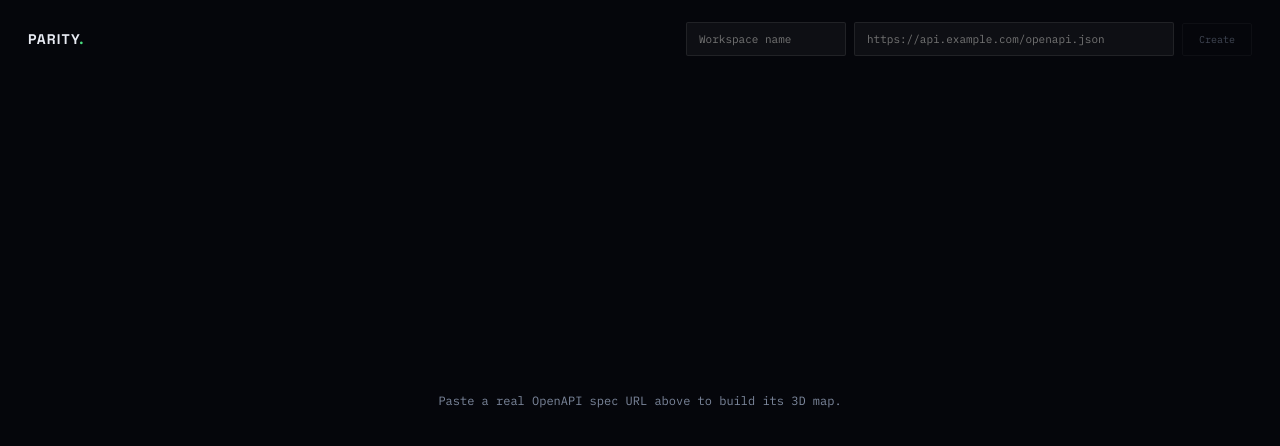
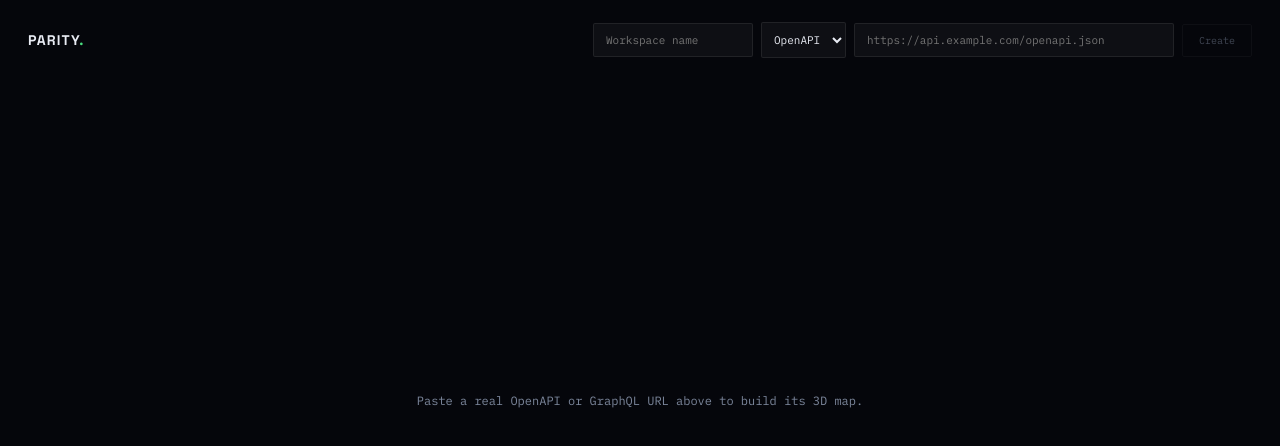
Before and after one commit to MaXiMo000/parity, a React (Vite) app in the folder frontend/: page / in a window 1280 px wide. Shown: the top 446 px of the page. Built offline with nearby package versions, Linux system fonts and the light colour scheme.

Commit message:
feat: create/display GraphQL workspaces in the UI

```diff
--- a/frontend/src/App.tsx
+++ b/frontend/src/App.tsx
@@ -14,10 +14,10 @@ export function App() {
 
   const handleClose = useCallback(() => setSelectedId(null), [])
 
-  function handleCreate(name: string, url: string) {
+  function handleCreate(name: string, kind: 'openapi' | 'graphql', url: string) {
     setBusy(true)
     setError(null)
-    createWorkspace(name, { url })
+    createWorkspace(name, kind, { url })
       .then((created) => getWorkspace(created.id))
       .then((ws) => { setWorkspace(ws); setStatuses({}) })
       .catch((e) => setError(String(e)))
@@ -42,7 +42,7 @@ export function App() {
         </div>
 
         {!workspace && !error && (
-          <p className="idle-hint">Paste a real OpenAPI spec URL above to build its 3D map.</p>
+          <p className="idle-hint">Paste a real OpenAPI or GraphQL URL above to build its 3D map.</p>
         )}
         {error && <p className="idle-hint idle-hint--error">{error}</p>}
 
--- a/frontend/src/api.ts
+++ b/frontend/src/api.ts
@@ -1,6 +1,6 @@
 export interface Node {
   id: string
-  kind: 'rest_operation'
+  kind: 'rest_operation' | 'graphql_field'
   method: string | null
   path_template: string | null
   operation_id: string | null
@@ -19,7 +19,7 @@ export interface Edge {
 export interface Workspace {
   id: string
   name: string
-  schema_kind: 'openapi'
+  schema_kind: 'openapi' | 'graphql'
   nodes: Node[]
   edges: Edge[]
 }
@@ -46,12 +46,13 @@ async function json<T>(res: Response): Promise<T> {
 
 export function createWorkspace(
   name: string,
-  source: { url: string } | { rawSchema: object },
+  kind: 'openapi' | 'graphql',
+  source: { url: string } | { rawSchema: object | string },
 ): Promise<{ id: string; name: string; schema_kind: string; node_count: number }> {
   const body =
     'url' in source
-      ? { name, schema_kind: 'openapi', schema_source_url: source.url }
-      : { name, schema_kind: 'openapi', raw_schema: source.rawSchema }
+      ? { name, schema_kind: kind, schema_source_url: source.url }
+      : { name, schema_kind: kind, raw_schema: source.rawSchema }
   return fetch('/api/workspaces', {
     method: 'POST',
     headers: { 'Content-Type': 'application/json' },
--- a/frontend/src/components/DetailPanel.tsx
+++ b/frontend/src/components/DetailPanel.tsx
@@ -1,5 +1,6 @@
 import { useState, useEffect } from 'react'
 import type { Node, SendResult } from '../api'
+import { nodeLabel } from '../lib/nodeLabel'
 import type { DriftStatus } from '../lib/severity'
 import { useModalPanel } from '../lib/useModalPanel'
 
@@ -41,8 +42,8 @@ export function DetailPanel({ node, status, onClose, onSend }: {
         <button type="button" className="dive__close" onClick={onClose} ref={closeRef} aria-label="Close detail panel">
           Close ✕
         </button>
-        <p className="eyebrow">{node.method} · {node.path_template}</p>
-        <h3 id="detail-title" className="dive__title">{node.operation_id}</h3>
+        <p className="eyebrow">{nodeLabel(node).eyebrow}</p>
+        <h3 id="detail-title" className="dive__title">{nodeLabel(node).title}</h3>
         <p className={`dive__status dive__status--${status}`}>{status}</p>
 
         <button type="button" className="dive__send" onClick={handleSend} disabled={sending}>
--- a/frontend/src/components/WorkspaceForm.tsx
+++ b/frontend/src/components/WorkspaceForm.tsx
@@ -1,14 +1,16 @@
 import { useState } from 'react'
 
 /** The real "give it a schema" entry point (SPEC.md §6 step 1) — a real
- * OpenAPI URL, submitted for real parsing. This form only supports a URL
- * today; raw-schema paste (`createWorkspace`'s `{rawSchema}` branch) is a
- * real, supported backend capability with no UI yet. */
+ * OpenAPI or GraphQL URL, submitted for real parsing. This form only
+ * supports a URL today; raw-schema/SDL paste (`createWorkspace`'s
+ * `rawSchema` branch) is a real, supported backend capability with no UI
+ * yet. */
 export function WorkspaceForm({ onCreate, busy }: {
-  onCreate: (name: string, url: string) => void
+  onCreate: (name: string, kind: 'openapi' | 'graphql', url: string) => void
   busy: boolean
 }) {
   const [name, setName] = useState('')
+  const [kind, setKind] = useState<'openapi' | 'graphql'>('openapi')
   const [url, setUrl] = useState('')
 
   return (
@@ -16,16 +18,25 @@ export function WorkspaceForm({ onCreate, busy }: {
       className="workspace-form"
       onSubmit={(e) => {
         e.preventDefault()
-        if (name.trim() && url.trim()) onCreate(name.trim(), url.trim())
+        if (name.trim() && url.trim()) onCreate(name.trim(), kind, url.trim())
       }}
     >
       <input
         type="text" placeholder="Workspace name" value={name}
         onChange={(e) => setName(e.target.value)} disabled={busy} aria-label="Workspace name"
       />
+      <select
+        value={kind} onChange={(e) => setKind(e.target.value as 'openapi' | 'graphql')}
+        disabled={busy} aria-label="Schema kind"
+      >
+        <option value="openapi">OpenAPI</option>
+        <option value="graphql">GraphQL</option>
+      </select>
       <input
-        type="text" placeholder="https://api.example.com/openapi.json" value={url}
-        onChange={(e) => setUrl(e.target.value)} disabled={busy} aria-label="OpenAPI URL"
+        type="text"
+        placeholder={kind === 'openapi' ? 'https://api.example.com/openapi.json' : 'https://api.example.com/graphql'}
+        value={url}
+        onChange={(e) => setUrl(e.target.value)} disabled={busy} aria-label="Schema URL"
       />
       <button type="submit" disabled={busy || !name.trim() || !url.trim()}>
         {busy ? 'Parsing…' : 'Create'}
--- /dev/null
+++ b/frontend/src/lib/nodeLabel.ts
@@ -0,0 +1,11 @@
+import type { Node } from '../api'
+
+/** DetailPanel's "what is this node" header line, factored out so it's
+ * testable without a DOM. node.kind decides which side of the REST/GraphQL
+ * fields is the real one -- the other side is always null (SPEC.md §7.5). */
+export function nodeLabel(node: Node): { eyebrow: string; title: string } {
+  if (node.kind === 'graphql_field') {
+    return { eyebrow: `${node.type_name} field`, title: node.field_name ?? '' }
+  }
+  return { eyebrow: `${node.method} · ${node.path_template}`, title: node.operation_id ?? '' }
+}
--- a/frontend/src/styles.css
+++ b/frontend/src/styles.css
@@ -58,6 +58,9 @@ canvas{display:block}
 .workspace-form input{background:rgba(255,255,255,.04);border:1px solid var(--hair);
   color:var(--paper);font-family:var(--mono);font-size:11px;padding:9px 12px;
   border-radius:2px}
+.workspace-form select{background:rgba(255,255,255,.04);border:1px solid var(--hair);
+  color:var(--paper);font-family:var(--mono);font-size:11px;padding:9px 8px;
+  border-radius:2px}
 .workspace-form input:first-of-type{width:160px}
 .workspace-form input:last-of-type{width:320px}
 .workspace-form button{background:transparent;border:1px solid var(--match);
```
Also changed, not shown: 1 other file (tests, documents, lock files or other folders).
